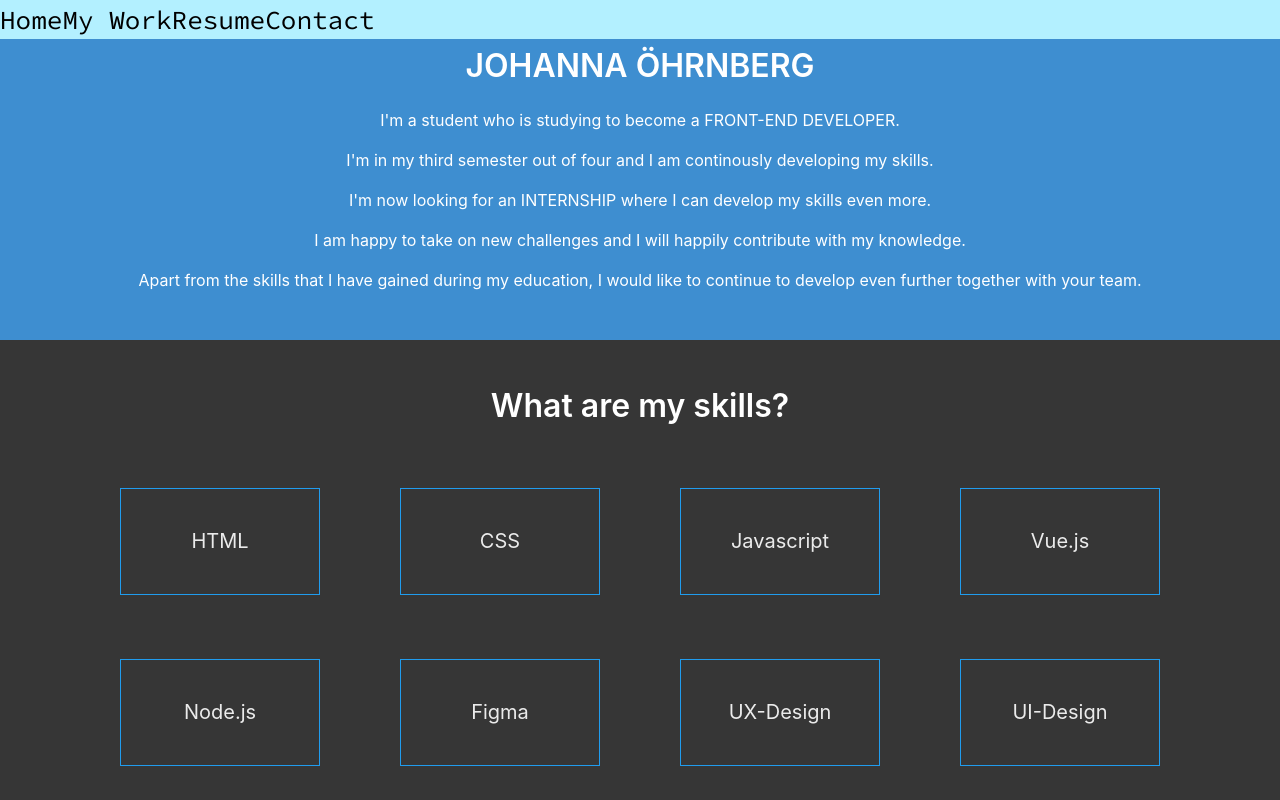
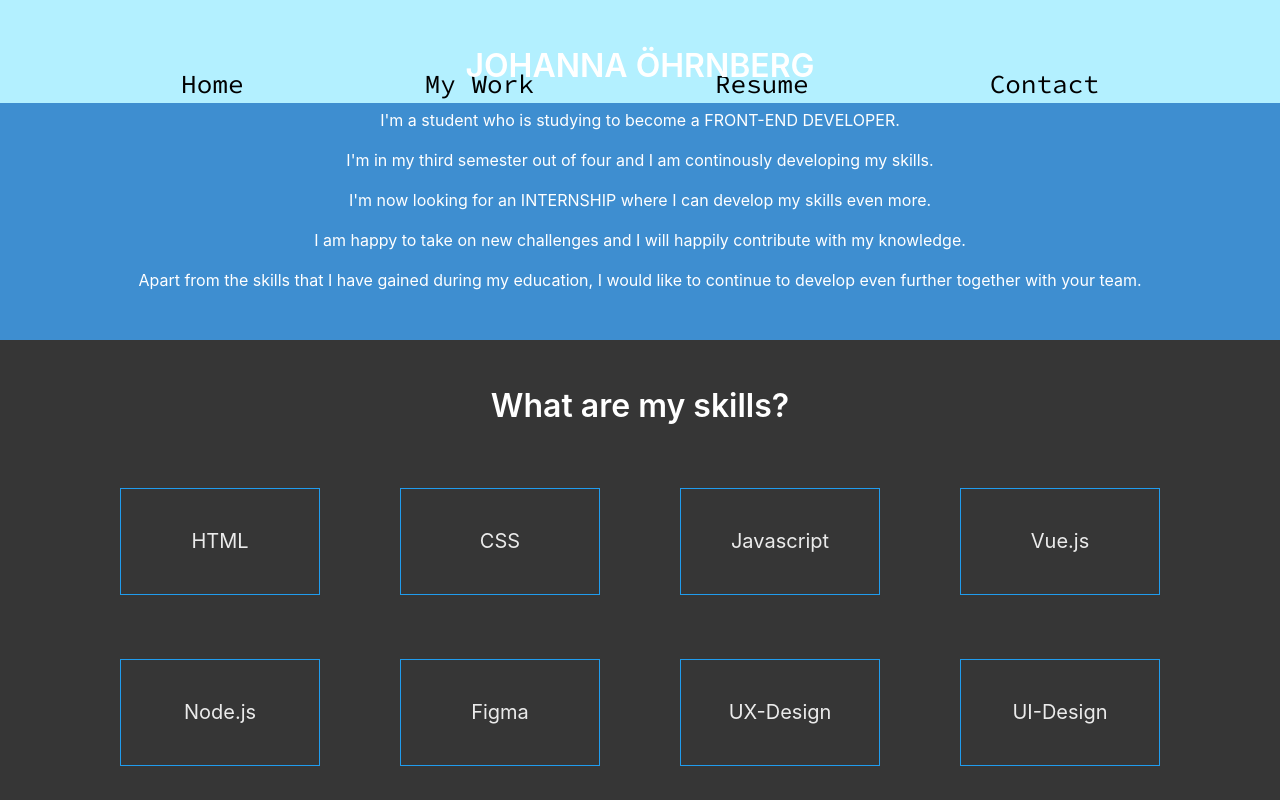
Before and after one commit to jensengbg-johanna-ohrnberg/portfolio, a Vue app: page / in a window 1280 px wide. Shown: the top 800 px of the page. Built offline with nearby package versions, Linux system fonts and the light colour scheme.

Commit message:
Update App.vue

```diff
--- a/src/App.vue
+++ b/src/App.vue
@@ -27,6 +27,10 @@ export default {
     background-color: rgb(214, 250, 255);
   }
   #nav {
+    display: flex;
+    flex-direction: row;
+    justify-content: space-evenly;
+    align-items: center;
     width: 100%;
     position: fixed;
     top: 0;
```
